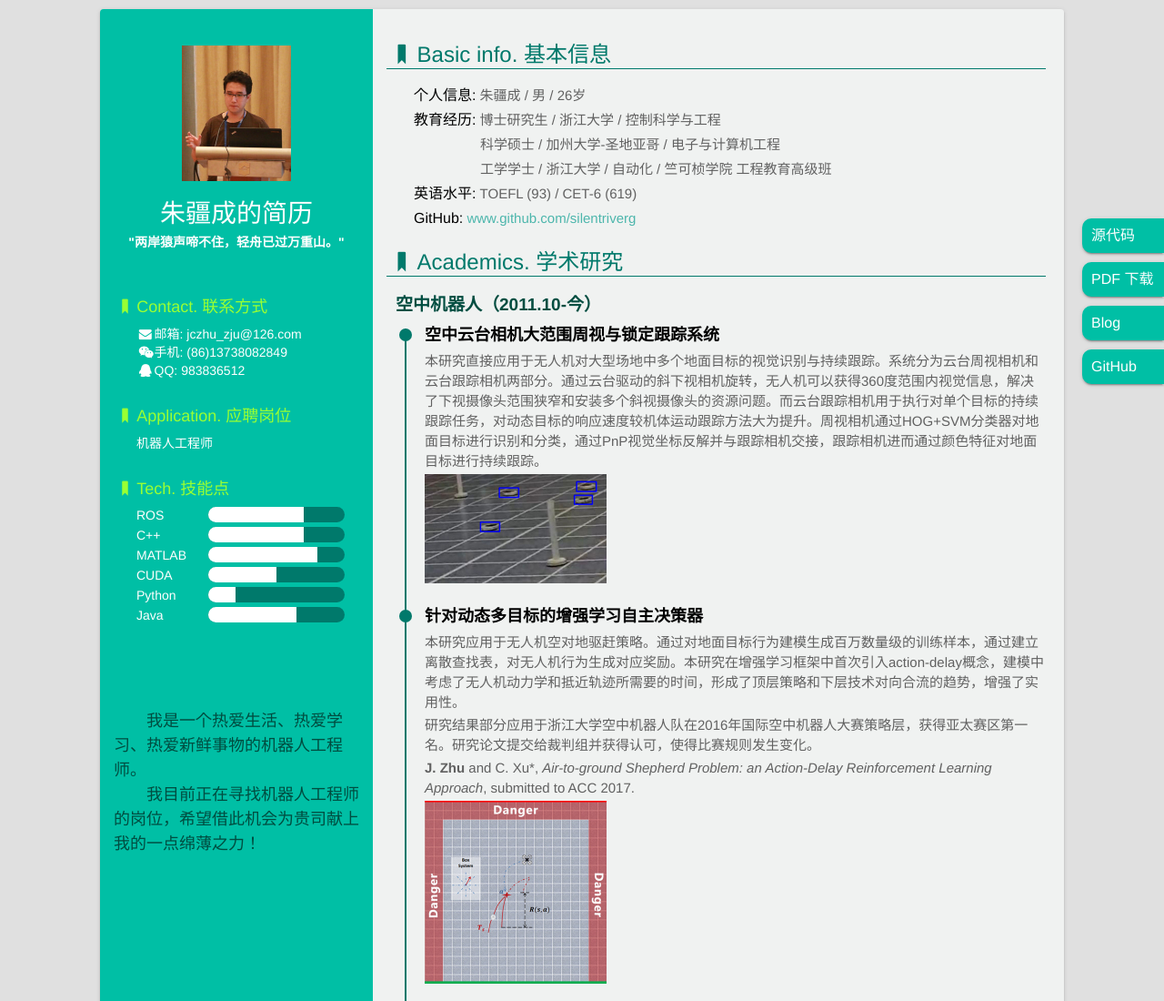
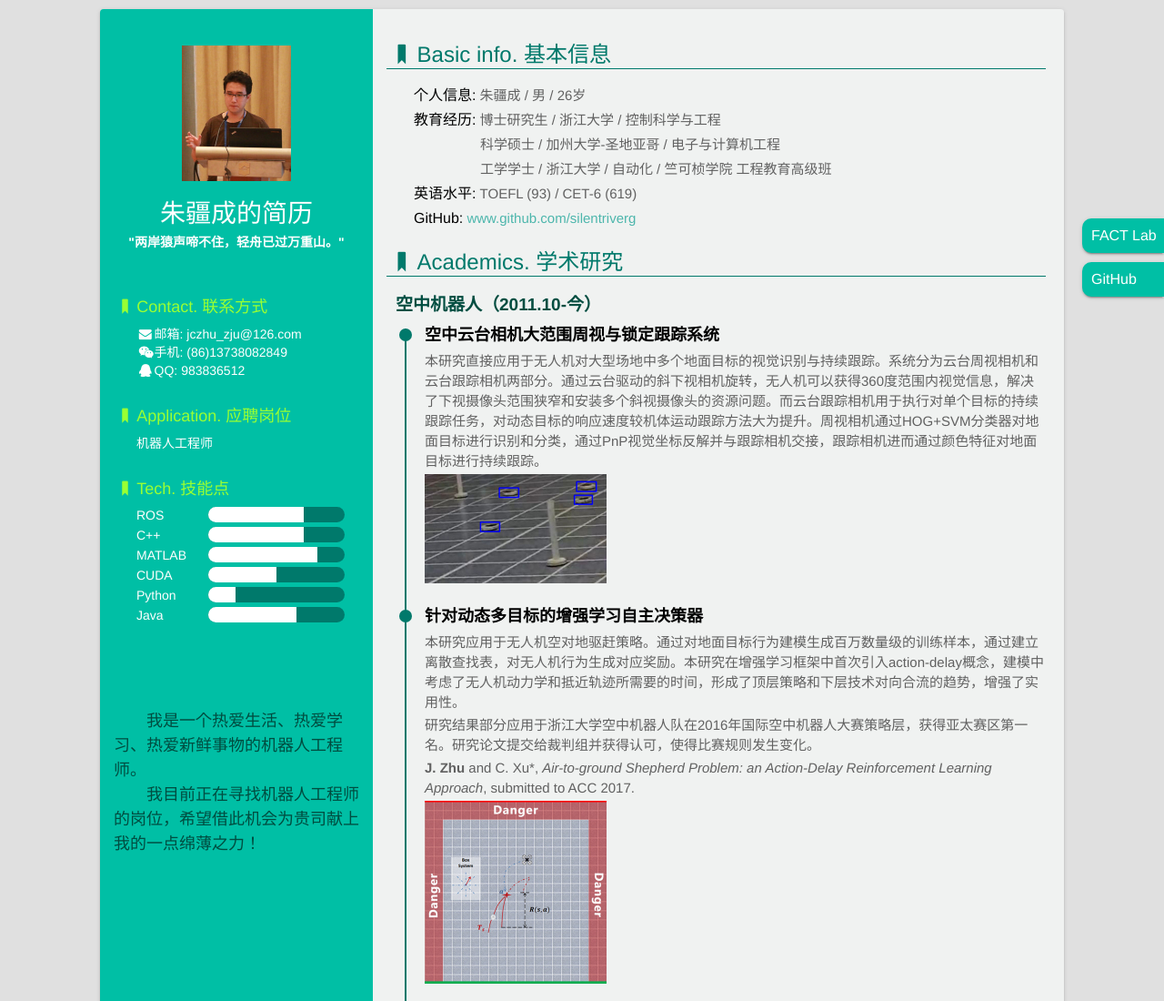
Before and after one commit to silentriverg/jczhu_cv, a website: page index.html in a window 1280 px wide. Shown: the top 1100 px of the page at 91% size. Drawn offline with Linux system fonts and the light colour scheme.

Commit message:
Update index.html

```diff
--- a/index.html
+++ b/index.html
@@ -4,7 +4,7 @@
     <meta charset="UTF-8">
     <title>朱疆成的简历</title>
     <meta name="description" content="我是一个热爱生活、热爱学习、热爱新鲜事物的机器人工程师。我目前正在寻找机器人工程师的岗位，希望借此机会为贵司献上我的一点绵薄之力！">
-    <meta name="keywords" content="范文杰,DIYgod,前端,工作,简历">
+    <meta name="keywords" content="朱疆成,silentriverg,机器人,工作,简历">
     <link rel="shortcut icon" href="favicon.ico">
     <link rel="stylesheet" href="dist/css/style.min.css">
     <link rel="stylesheet" href="dist/css/fontello.min.css">
@@ -23,16 +23,10 @@
     <aside>
         <ul>
             <li>
-                <a href="https://github.com/DIYgod/Resume" target="_blank">源代码</a>
+                <a href="https://www.kivact.com" target="_blank">FACT Lab</a>
             </li>
             <li>
-                <a href="前端工程师-范文杰.pdf" target="_blank">PDF 下载</a>
-            </li>
-            <li>
-                <a href="https://www.anotherhome.net" target="_blank">Blog</a>
-            </li>
-            <li>
-                <a href="https://www.github.com/DIYgod" target="_blank">GitHub</a>
+                <a href="https://www.github.com/silentriverg" target="_blank">GitHub</a>
             </li>
         </ul>
     </aside>
```
